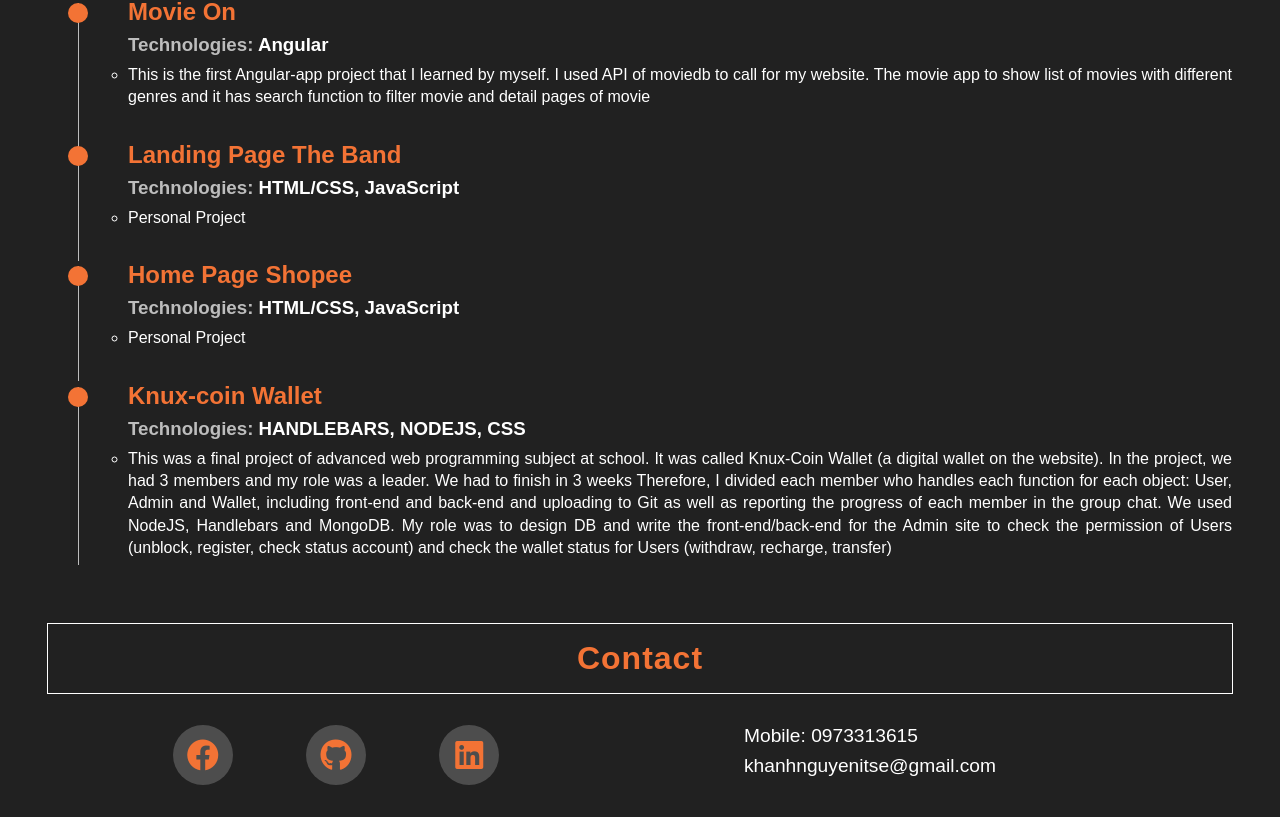
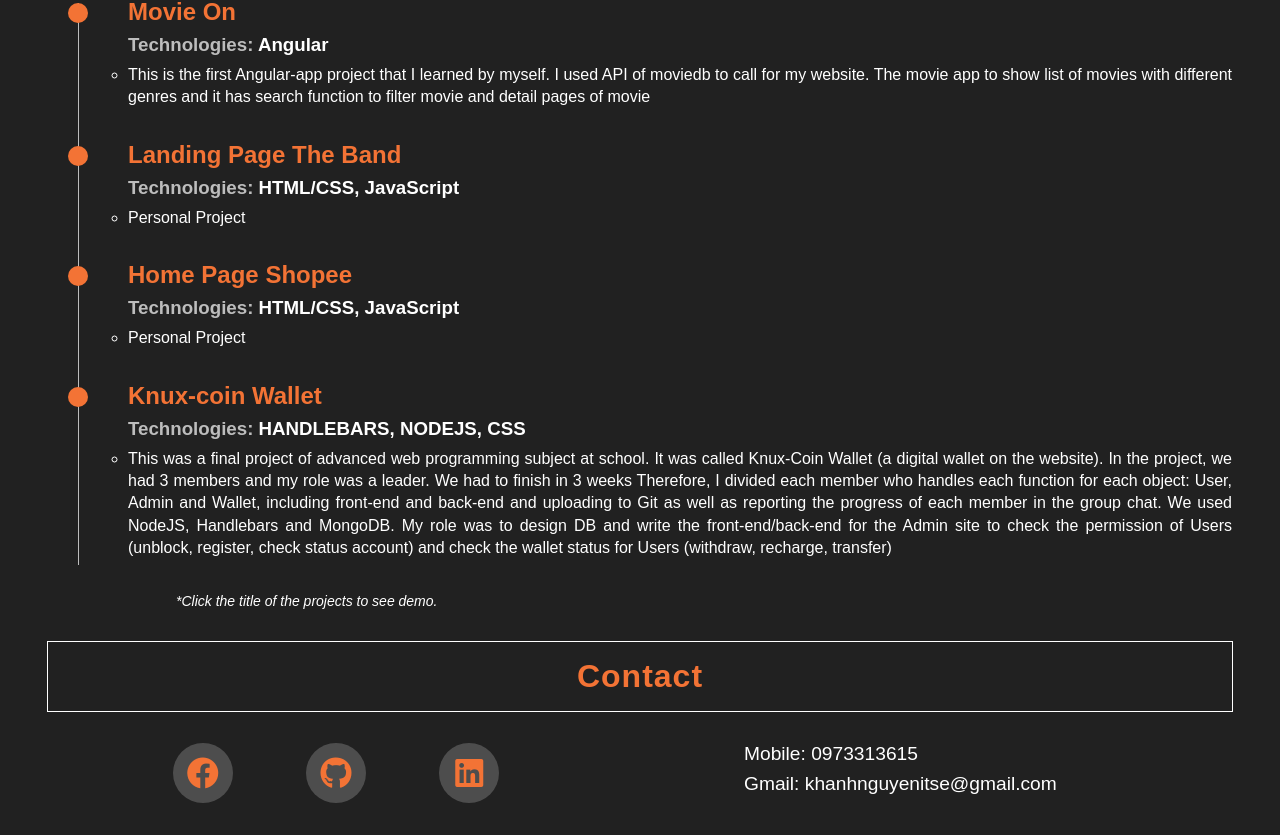
Before and after one commit to KhanhItSe2/my-portfolio, an Angular app: page / in a window 1280 px wide. Shown: the part 2304-3139 px from the top of the page. Built offline with nearby package versions, Linux system fonts and the light colour scheme.

Commit message:
Update Contact link and style Projects

```diff
--- a/src/app/contact/contact.component.css
+++ b/src/app/contact/contact.component.css
@@ -32,6 +32,10 @@ ul {
   height: 30px;
   font-size: 1.2rem;
 }
+.contact-info li a {
+  text-decoration: none;
+  color: white;
+}
 
 /* PC */
 :host.pc .container {
@@ -58,3 +62,12 @@ ul {
 :host.pc .social-media li a:hover {
   background-color: rgba(255, 255, 255, 0.3);
 }
+
+:host.pc .contact-info li a {
+  text-decoration: none;
+  color: white;
+}
+
+:host.pc .contact-info li a:hover {
+  opacity: 0.8;
+}
--- a/src/app/contact/contact.component.html
+++ b/src/app/contact/contact.component.html
@@ -22,6 +22,8 @@
 
   <ul class="contact-info">
     <li>Mobile: 0973313615</li>
-    <li>khanhnguyenitse@gmail.com</li>
+    <li> Gmail:
+      <a href="mailto:khanhnguyenitse@gmail.com">khanhnguyenitse@gmail.com</a>
+    </li>
   </ul>
 </div>
--- a/src/app/projects/projects.component.css
+++ b/src/app/projects/projects.component.css
@@ -13,13 +13,12 @@ section ul {
 
 section h2 a {
   text-decoration: none;
-  color: var(--orange)
+  color: var(--orange);
 }
 
 section h3 {
   margin-top: 0.5rem;
   color: var(--gray-light);
-
 }
 
 section ul {
@@ -27,22 +26,31 @@ section ul {
   list-style: circle;
   text-align: justify;
 }
+.note {
+  position: relative;
+  top: 2rem;
+  font-style: italic;
+  font-size: 14px;
+}
 
 /* PC */
 
 :host.pc section {
   margin-left: 5rem;
-  position: relative
+  position: relative;
+}
+:host.pc section h2:hover {
+  opacity: 0.8;
 }
 :host.pc section ul {
   line-height: 1.4rem;
 }
-:host.pc section h3 span:nth-child(2){
+:host.pc section h3 span:nth-child(2) {
   color: white;
 }
 
 :host.pc section::before {
-  content: '';
+  content: "";
   position: absolute;
   width: 20px;
   height: 20px;
@@ -54,10 +62,10 @@ section ul {
 }
 
 :host.pc section::after {
-  content: '';
+  content: "";
   position: absolute;
   width: 1px;
-  height: 130%;
+  height: 140%;
   left: -50px;
   top: 5px;
 
@@ -68,3 +76,12 @@ section ul {
 :host.pc section:last-child:after {
   height: 100%;
 }
+
+:host.pc .note {
+  position: relative;
+  top: 2rem;
+  left: 8rem;
+  font-style: italic;
+  font-size: 14px;
+
+}
--- a/src/app/projects/projects.component.html
+++ b/src/app/projects/projects.component.html
@@ -11,3 +11,4 @@
     </ul>
   </section>
 </div>
+<span class="note">*Click the title of the projects to see demo.</span>
```
